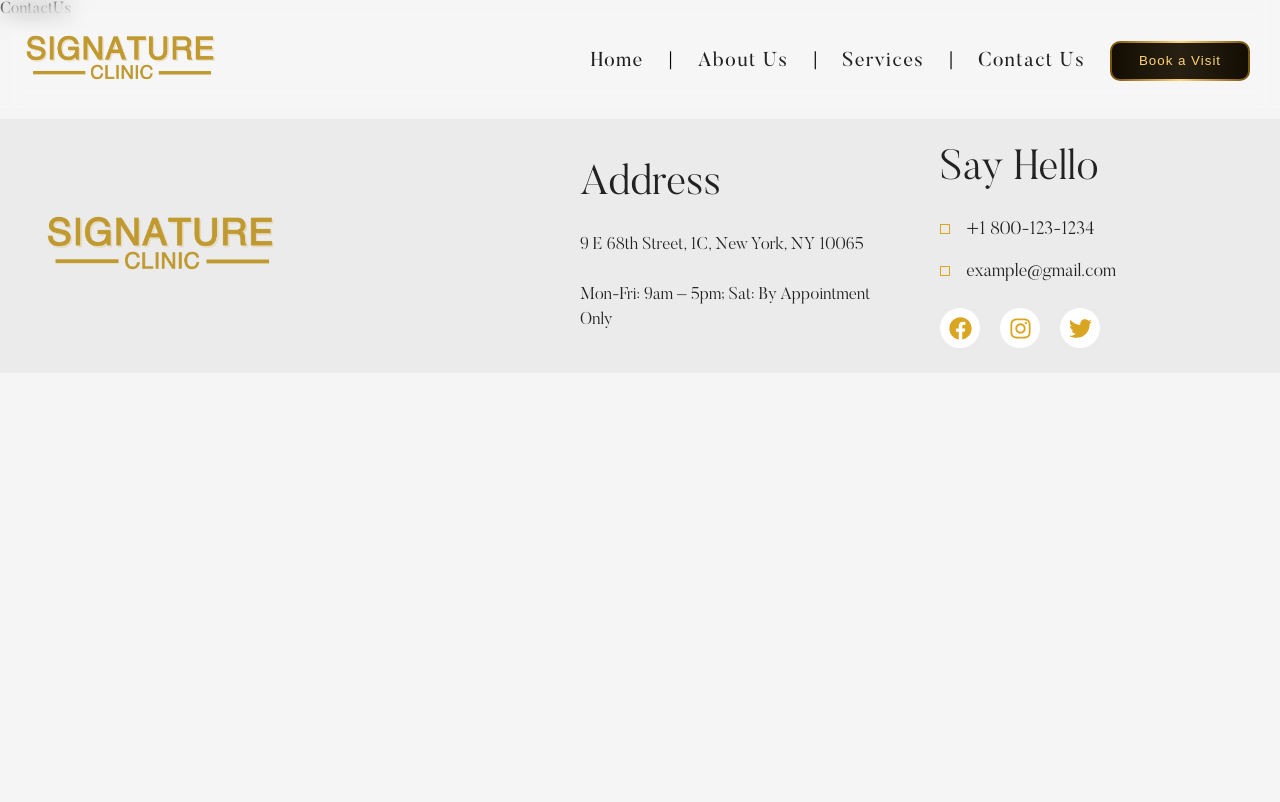
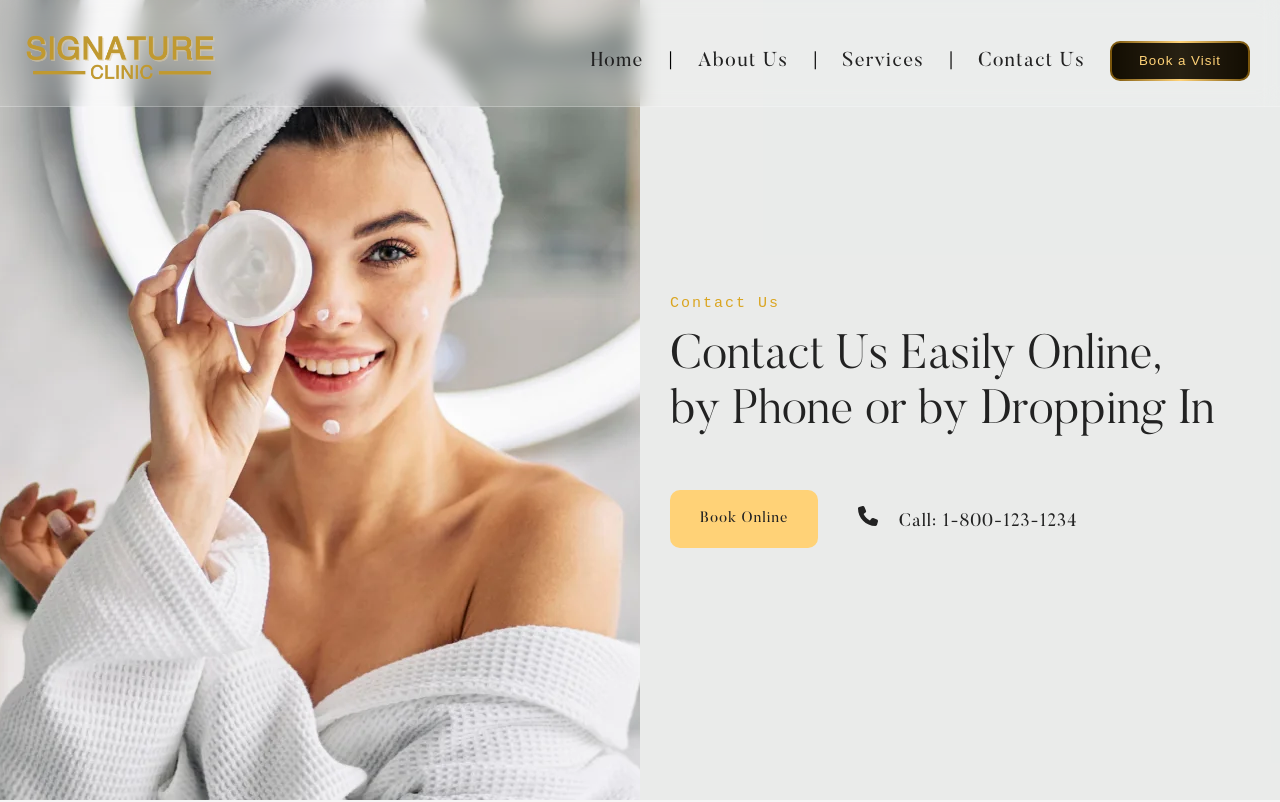
Before and after one commit to nevengh/SignatureClinic, a React (Vite) app: page /contact-us in a window 1280 px wide. Shown: the top 802 px of the page. Built offline with nearby package versions, Linux system fonts and the light colour scheme; a web font is replaced by a local one.

Commit message:
add contact us

```diff
--- a/package.json
+++ b/package.json
@@ -10,6 +10,7 @@
     "preview": "vite preview"
   },
   "dependencies": {
+    "aos": "^2.3.4",
     "react": "^19.0.0",
     "react-dom": "^19.0.0",
     "react-icons": "^5.5.0",
@@ -18,6 +19,7 @@
   },
   "devDependencies": {
     "@eslint/js": "^9.21.0",
+    "@types/aos": "^3.0.7",
     "@types/react": "^19.0.10",
     "@types/react-dom": "^19.0.4",
     "@vitejs/plugin-react": "^4.3.4",
--- a/src/App.tsx
+++ b/src/App.tsx
@@ -7,6 +7,7 @@ import ServiceProfile from './pages/ServiceProfile/ServiceProfile'
 import DoctorProfile from './pages/DoctorProfile/DoctorProfile'
 import Navbar from './Components/Navbar/Navbar'
 import Footer from './Components/Footer/Footer'
+import 'aos/dist/aos.css';
 
 const App = () => {
   return (
--- a/src/Components/Navbar/Navbar.tsx
+++ b/src/Components/Navbar/Navbar.tsx
@@ -30,7 +30,7 @@ const Navbar = () => {
       <span className="separator">|</span>
       <Link to="/" className="nav-links">Services</Link>
       <span className="separator">|</span>
-      <Link to="/" className="nav-links">Contact Us</Link>
+      <Link to="/contact-us" className="nav-links">Contact Us</Link>
       <BookNow />
     </div>
   </div>
--- /dev/null
+++ b/src/DB/Doctors.ts
@@ -0,0 +1,8 @@
+import doctor from "../assets/doctor.webp";
+export  const doctors=[
+    { id: 1, name: "Miranda Kellers", spec: "Cosmetologist", img: doctor },
+    { id: 2, name: "John Smith", spec: "Dermatologist", img: doctor },
+    { id: 3, name: "Sara Ahmed", spec: "Laser Specialist", img: doctor },
+    { id: 4, name: "Sara Ahmed", spec: "Laser Specialist", img: doctor },
+    { id: 5, name: "Sara Ahmed", spec: "Laser Specialist", img: doctor },
+]
--- a/src/pages/ContactUs/ContactUs.css
+++ b/src/pages/ContactUs/ContactUs.css
@@ -0,0 +1,46 @@
+.contact-subtitle{
+    font-weight: 400;
+    font-size: 15px;
+    line-height: 1.55em;
+    letter-spacing: 2px;
+    color: var(--primary-gold);
+    font-family: monospace;
+}
+.contact-Maintitle{
+    margin-top: 20px;
+    font-size: 68px;
+    line-height: 1.1em;
+    font-weight: 300;
+    color: #222;
+}
+.contact-btns{
+    display: flex;
+    justify-content: center;
+    align-items: center;
+    gap: 25px;
+    margin-top: 50px;
+}
+.contact-btns .contact-book{
+    padding: 20px 30px;
+    border-radius: 10px;
+    font-size: 15px;
+    letter-spacing: 1px;
+    font-weight: 400;
+    color: #222;
+    background-color: #ffd277;
+}
+.contact-phone svg{
+    fill: #222;
+    font-size: 20px;
+    margin-left: 15px;
+    margin-right: 15px;
+}
+.contact-phone{
+    font-weight: 400;
+    letter-spacing: 1px;
+    color: #222;
+    font-size: 18px;
+}
+.contact-form{
+    margin-top: 60px;
+}
--- a/src/pages/ContactUs/ContactUs.tsx
+++ b/src/pages/ContactUs/ContactUs.tsx
@@ -1,8 +1,29 @@
-
+import './ContactUs.css'
+import contactImg from '../../assets/contacts-1.webp'
+import { FaPhone } from 'react-icons/fa6'
+import Form from '../../Components/Form/Form'
 
 const ContactUs = () => {
   return (
-    <div>ContactUs</div>
+    <div className="ContactUs">
+      <div className="HomeSection-Container">
+        <div className="image-holder">
+          <img src={contactImg} alt="" />
+        </div>
+        <div className="content-holder">
+          <p className="contact-subtitle">Contact Us</p>
+          <h1 className='contact-Maintitle'>Contact Us Easily Online, by Phone or by Dropping In</h1>
+          <div className="contact-btns">
+            <a href="#" className='contact-book'>Book Online</a>
+            <a className='contact-phone' href="tel:9999"> <span><FaPhone/></span>  Call: 1-800-123-1234</a>
+          </div>
+        </div>
+
+      </div>
+      <div className="contact-form">
+        <Form/>
+      </div>
+    </div>
   )
 }
 
--- a/src/pages/Home/Home.tsx
+++ b/src/pages/Home/Home.tsx
@@ -6,33 +6,32 @@ import ServiceBox from "../../Components/ServiceBox/ServiceBox";
 import ArrowBTN from "../../Components/ArrowBTN/ArrowBTN";
 import Women from "../../assets/Women.webp";
 import Form from "../../Components/Form/Form";
-import doctor from "../../assets/doctor.webp";
+import AOS from "aos";
 import DoctorBox from "../../Components/DoctorBox/DoctorBox";
 import Slider from "../../Components/Slider/Slider";
+import { doctors } from "../../DB/Doctors";
+import { useEffect } from "react";
 
 const Home = () => {
-
-  const doctors = [
-    { id: 1, name: "Miranda Kellers", spec: "Cosmetologist", img: doctor },
-    { id: 2, name: "John Smith", spec: "Dermatologist", img: doctor },
-    { id: 3, name: "Sara Ahmed", spec: "Laser Specialist", img: doctor },
-    { id: 4, name: "Sara Ahmed", spec: "Laser Specialist", img: doctor },
-    { id: 5, name: "Sara Ahmed", spec: "Laser Specialist", img: doctor },
-  ];
-
-
-
+  useEffect(() => {
+    AOS.init({
+      duration: 1000,
+      once: true,
+      offset: 200,
+    });
+    AOS.refresh();
+  }, []);
 
   return (
     <div>
       <Hero />
       <div className="aboutUs-Home">
-        <p className="about-title">
+        <p className="about-title" data-aos="fade-left" data-aos-delay="200">
           Welcome to Our Clinic!
           <br />
           <span>Signature</span>
         </p>
-        <p className="about-text">
+        <p className="about-text" data-aos="fade-right" data-aos-delay="400">
           We help you be the best version of yourself by delivering bespoke
           treatment plans featuring the world's best beauty products backed by
           scientific data to ensure natural-looking, gorgeous results.
@@ -41,7 +40,11 @@ const Home = () => {
 
       {/* services */}
       <div className="PopularTreatment">
-        <div className="popularTreatment_Head">
+        <div
+          className="popularTreatment_Head"
+          data-aos="fade-up"
+          data-aos-delay="200"
+        >
           <h1>Our Services</h1>
           <ArrowBTN BTN_Name="View All Services" />
         </div>
@@ -62,7 +65,11 @@ const Home = () => {
       {/* Enhance Your Natural Glow */}
       <div className="Home-Section">
         <div className="HomeSection-Container">
-          <div className="content-holder">
+          <div
+            className="content-holder"
+            data-aos="fade-left"
+            data-aos-delay="200"
+          >
             <p className="miny-title">Enhance Your Natural Glow</p>
             <h1>Feel Your Best With Advanced Aesthetic Medicine</h1>
             <p className="miny-text">
@@ -113,14 +120,22 @@ const Home = () => {
             </div>
             <ArrowBTN BTN_Name="Find Our More" />
           </div>
-          <div className="image-holder">
+          <div
+            className="image-holder"
+            data-aos="fade-right"
+            data-aos-delay="200"
+          >
             <img src={Women} alt="" />
           </div>
         </div>
       </div>
       {/* Doctors */}
       <div className="PopularTreatment">
-        <div className="popularTreatment_Head">
+        <div
+          className="popularTreatment_Head"
+          data-aos="fade-up"
+          data-aos-delay="200"
+        >
           <h1>Our Team</h1>
           <ArrowBTN BTN_Name="View All Doctors" />
         </div>
```
Also changed, not shown: src/assets/contacts-1.webp (added), 1 other file (tests, documents, lock files or other folders). Lines whose indentation alone changed are shown as unchanged.
